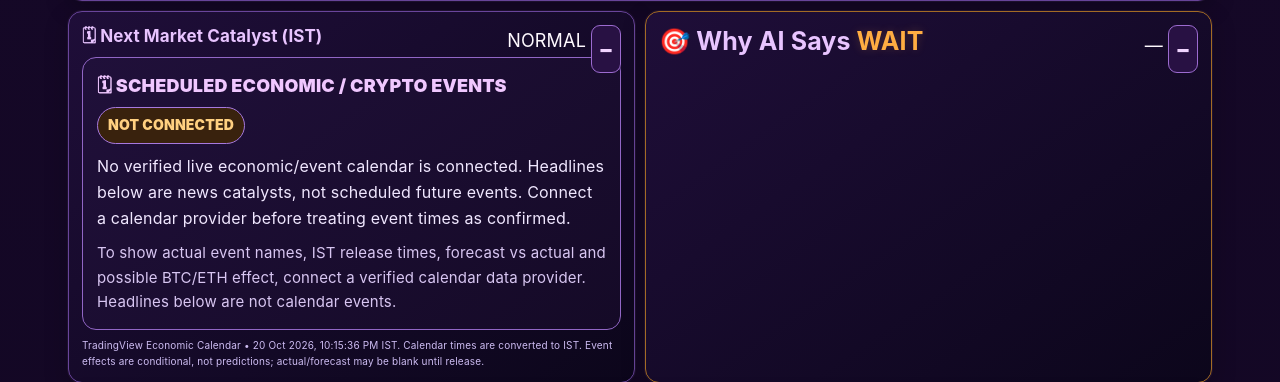
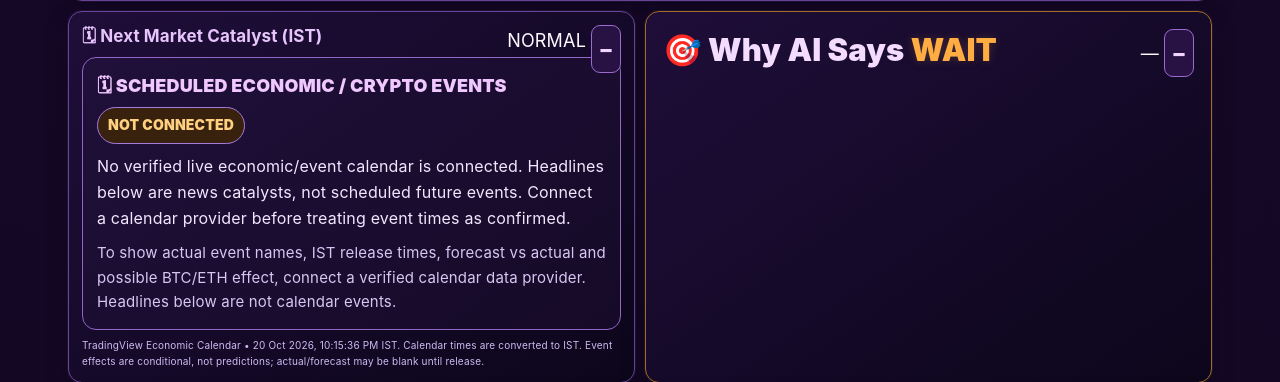
Before and after one commit to ansh9999999/NAKSHATRA-AI-CRYPTO, a FastAPI app: page / in a window 1280 px wide. Shown: the part 2374-2756 px from the top of the page. Run offline with FastAPI, Linux system fonts and the light colour scheme; data that the repository does not hold is empty.

Commit message:
Add files via upload

```diff
--- a/static/style.css
+++ b/static/style.css
@@ -233,3 +233,13 @@ small,.eyebrow,.market-row small,.plan-grid small{font-size:15px!important;color
 .calendar-status p{margin:8px 0 12px;color:#e5d8fb}
 .calendar-status a{color:#8fe9ff;font-weight:800;text-decoration:underline}
 @media(max-width:620px){.why-ai-card .reason-list .why-reason{font-size:17px;padding:13px;line-height:1.55}.calendar-event .event-main strong{font-size:16px}.calendar-event .event-time,.calendar-event .event-main small{font-size:14px}.calendar-event .event-right{min-width:55px}.calendar-event .event-right b{font-size:12px}}
+
+/* v7.2: extra-large, high-contrast text throughout Why AI Says */
+.why-ai-card{padding:17px!important}
+.why-ai-card .section-head h2{font-size:clamp(25px,3vw,31px)!important;line-height:1.35!important;font-weight:900!important;color:#f4dcff!important}
+.why-ai-card .section-head h2 span{font-size:inherit!important;font-weight:900!important}
+.why-ai-card .reason-list{grid-template-columns:minmax(0,1fr)!important;gap:12px!important}
+.why-ai-card .reason-list .why-reason,.why-ai-card .reason-list .why-reason *{font-size:21px!important;line-height:1.65!important;letter-spacing:.1px!important}
+.why-ai-card .reason-list .why-reason{padding:16px 17px!important;font-weight:650!important;color:#ffffff!important;background:#160e29!important;border-left-width:5px!important;overflow-wrap:anywhere!important}
+.why-ai-card .reason-list .why-reason small,.why-ai-card .reason-list .why-reason span{color:#f2e7ff!important;text-transform:none!important}
+@media(max-width:620px){.why-ai-card{padding:13px!important}.why-ai-card .section-head h2{font-size:25px!important}.why-ai-card .reason-list .why-reason,.why-ai-card .reason-list .why-reason *{font-size:20px!important;line-height:1.65!important}.why-ai-card .reason-list .why-reason{padding:15px 13px!important}}
```
